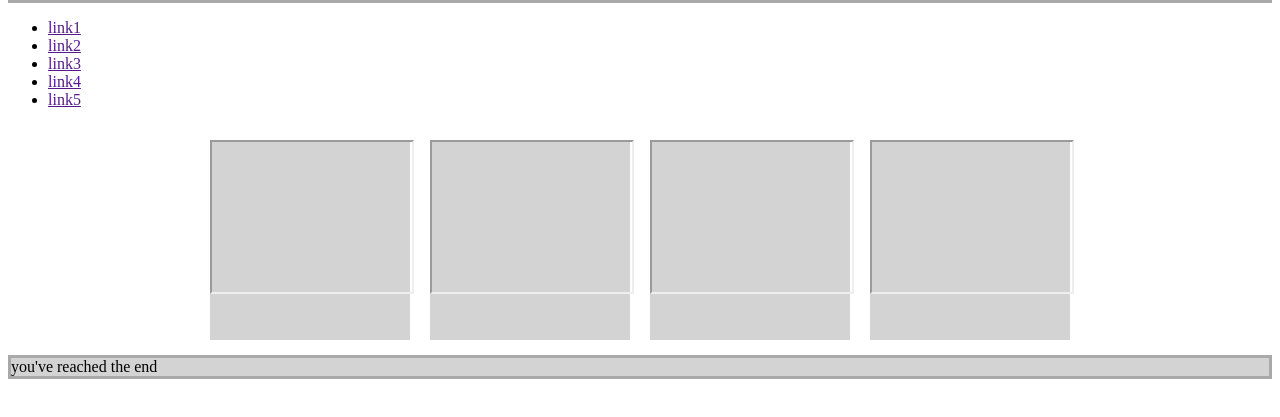
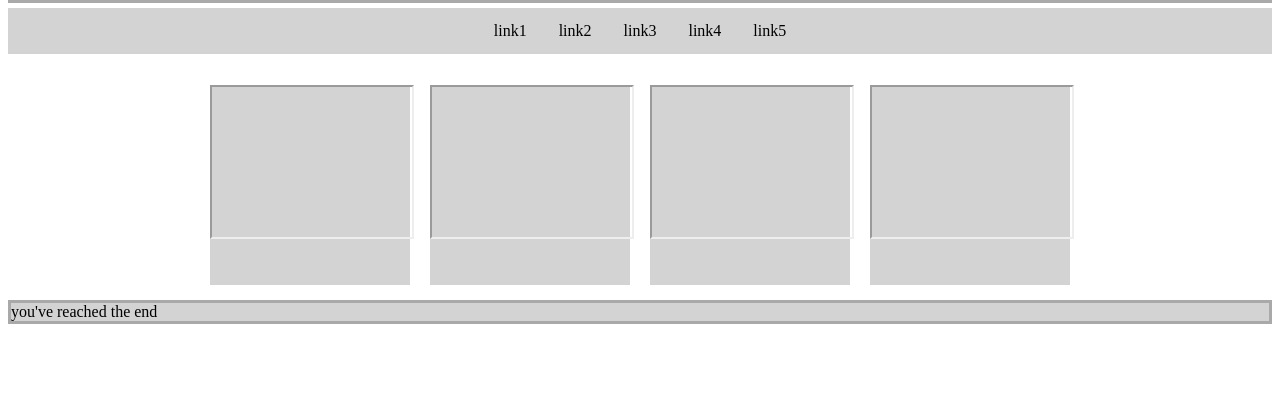
Before and after one commit to tamsynlaird/Online-Store-2021, a plain HTML site: page index.html in a window 1280 px wide. Shown: the part 111-528 px from the top of the page. Drawn offline with Linux system fonts and the light colour scheme.

Commit message:
Update styles.css

```diff
--- a/styles.css
+++ b/styles.css
@@ -1,7 +1,6 @@
 body {
   background-color:white;
   box-sizing:borderbox;
-  margin:;
 }
 
 header {
@@ -11,9 +10,31 @@ header {
   text-align:center;
 }
 
-nav {
-  background-color:lightgrey;
-  border: solid darkgrey;
+  ul {
+	position: sticky;
+	top: 2px;
+	list-style-type: none;
+	margin-top: 5px;
+	padding: 0;
+	overflow: hidden;
+	background-color: lightgrey;
+	 display:flex;
+  justify-content: center;
+  flex-wrap: wrap;
+}
+li {
+	float: left;
+}
+li a {
+	display: block;
+	color: black;
+	text-align: center;
+	padding: 14px 16px;
+	text-decoration: none;
+}
+li a:hover {
+  background-color: darkgrey;
+	color: white;
 }
 
 aside {
@@ -107,7 +128,7 @@ h3 {
 }
 
 .tile{
- display:inline-block;
+ display: inline-block;
  margin:10px;
  height: 200px;
  width:200px;
```
